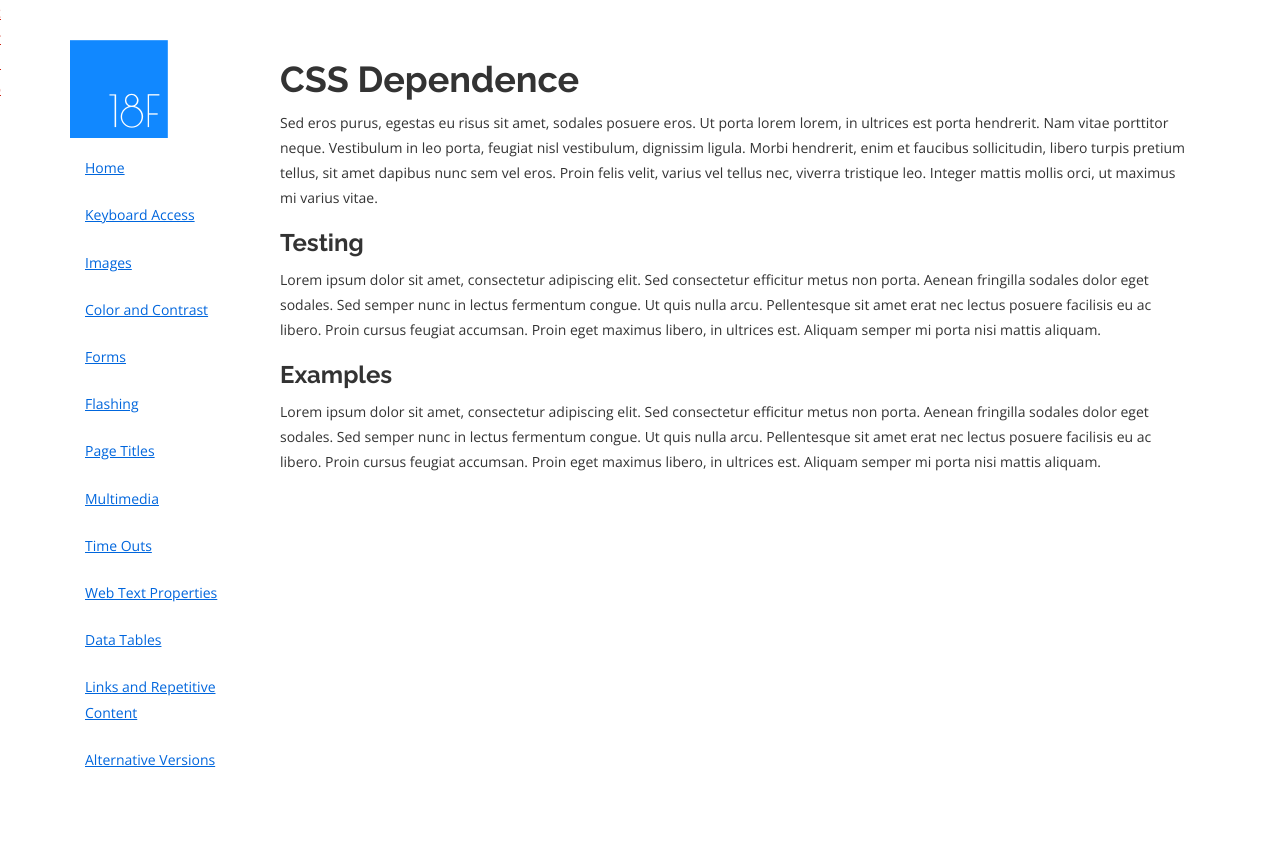
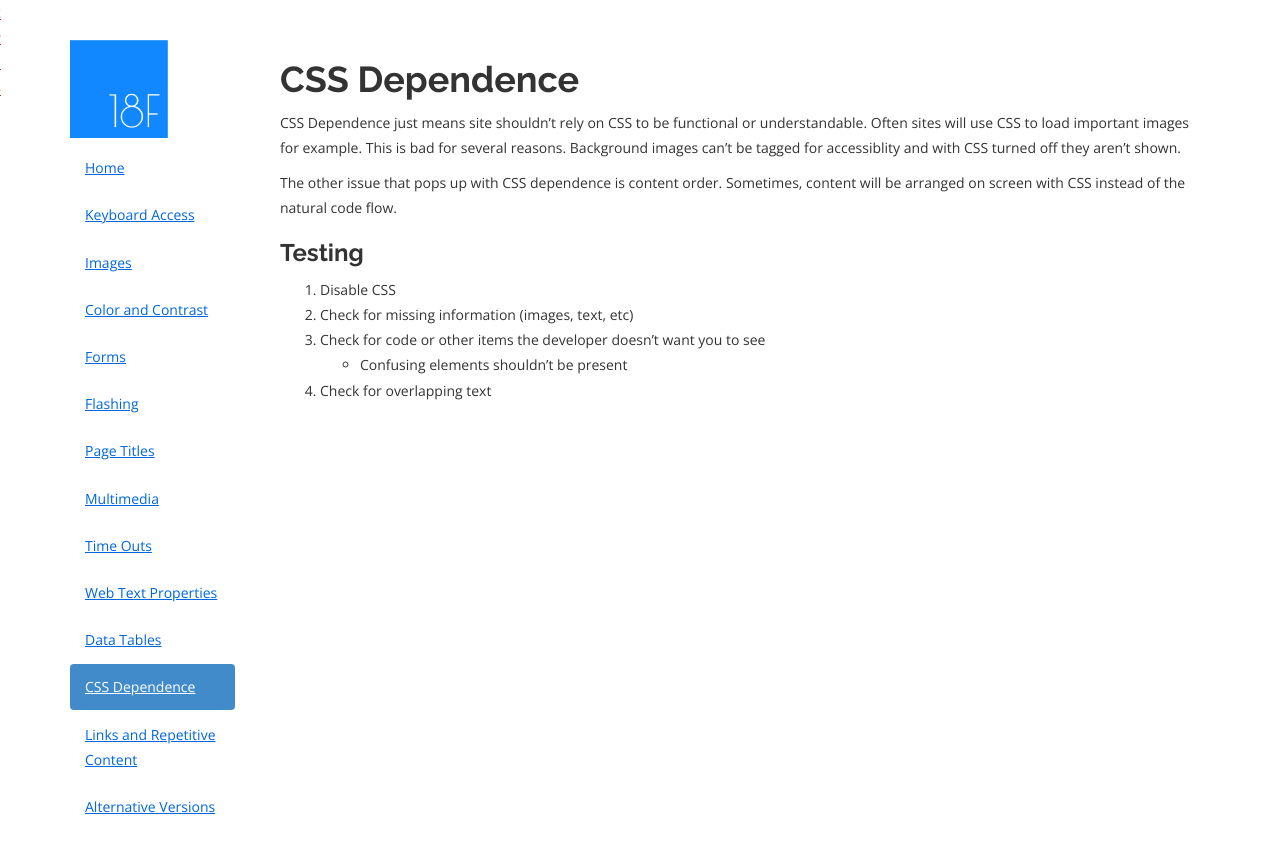
Before and after one commit to 18F/accessibility, a Jekyll site: the page built from pages/css.md, in a window 1280 px wide. Shown: the top 853 px of the page. Built offline with Jekyll 4.4.1, drawn with Linux system fonts in a browser that asks for light colours; nearby versions of some CDN libraries; Markdown is read by kramdown in place of the engine named in the settings.

Commit message:
Added CSS page

```diff
--- a/_includes/header.html
+++ b/_includes/header.html
@@ -100,8 +100,8 @@ We're always looking for curious people with diverse skill-sets. Let's talk at 1
             <li><a href='{{site.baseurl}}/timeouts/'>Time Outs</a></li>
             <li><a href='{{site.baseurl}}/properties/'>Web Text Properties</a></li>
             <li><a href='{{site.baseurl}}/tables/'>Data Tables</a></li>
-            <!--<li><a href='{{site.baseurl}}/css/'>CSS Dependence</a></li>
-            <li><a href='{{site.baseurl}}/frames/'>Frames</a></li>-->
+            <li><a href='{{site.baseurl}}/css/'>CSS Dependence</a></li>
+            <!--<li><a href='{{site.baseurl}}/frames/'>Frames</a></li>-->
             <li><a href='{{site.baseurl}}/links/'>Links and Repetitive Content</a></li>
             <!--<li><a href='{{site.baseurl}}/plugins/'>Plug-ins</a></li>-->
             <li><a href='{{site.baseurl}}/alternativeversions/'>Alternative Versions</a></li>
--- a/pages/css.md
+++ b/pages/css.md
@@ -5,12 +5,14 @@ description: 'How we deal with CSS'
 permalink: /css/
 page_title: CSS Dependence
 ---
-Sed eros purus, egestas eu risus sit amet, sodales posuere eros. Ut porta lorem lorem, in ultrices est porta hendrerit. Nam vitae porttitor neque. Vestibulum in leo porta, feugiat nisl vestibulum, dignissim ligula. Morbi hendrerit, enim et faucibus sollicitudin, libero turpis pretium tellus, sit amet dapibus nunc sem vel eros. Proin felis velit, varius vel tellus nec, viverra tristique leo. Integer mattis mollis orci, ut maximus mi varius vitae.
+CSS Dependence just means site shouldn't rely on CSS to be functional or understandable. Often sites will use CSS to load important images for example. This is bad for several reasons. Background images can't be tagged for accessiblity and with CSS turned off they aren't shown.
+
+The other issue that pops up with CSS dependence is content order. Sometimes, content will be arranged on screen with CSS instead of the natural code flow.
 
 ### Testing
 
-Lorem ipsum dolor sit amet, consectetur adipiscing elit. Sed consectetur efficitur metus non porta. Aenean fringilla sodales dolor eget sodales. Sed semper nunc in lectus fermentum congue. Ut quis nulla arcu. Pellentesque sit amet erat nec lectus posuere facilisis eu ac libero. Proin cursus feugiat accumsan. Proin eget maximus libero, in ultrices est. Aliquam semper mi porta nisi mattis aliquam.
-
-### Examples
-
-Lorem ipsum dolor sit amet, consectetur adipiscing elit. Sed consectetur efficitur metus non porta. Aenean fringilla sodales dolor eget sodales. Sed semper nunc in lectus fermentum congue. Ut quis nulla arcu. Pellentesque sit amet erat nec lectus posuere facilisis eu ac libero. Proin cursus feugiat accumsan. Proin eget maximus libero, in ultrices est. Aliquam semper mi porta nisi mattis aliquam.
+1. Disable CSS
+2. Check for missing information (images, text, etc)
+3. Check for code or other items the developer doesn't want you to see
+  * Confusing elements shouldn't be present
+4. Check for overlapping text
```
